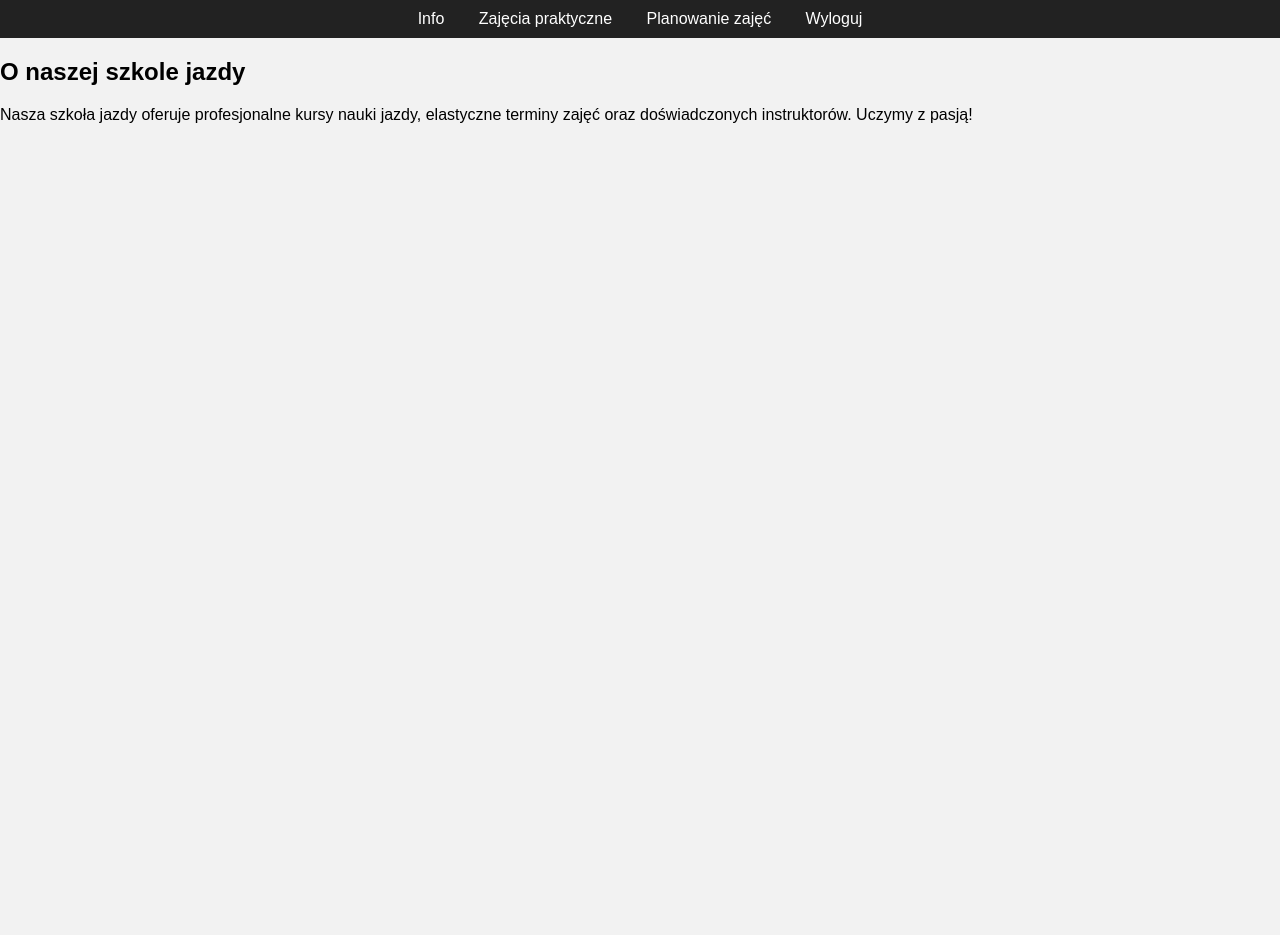
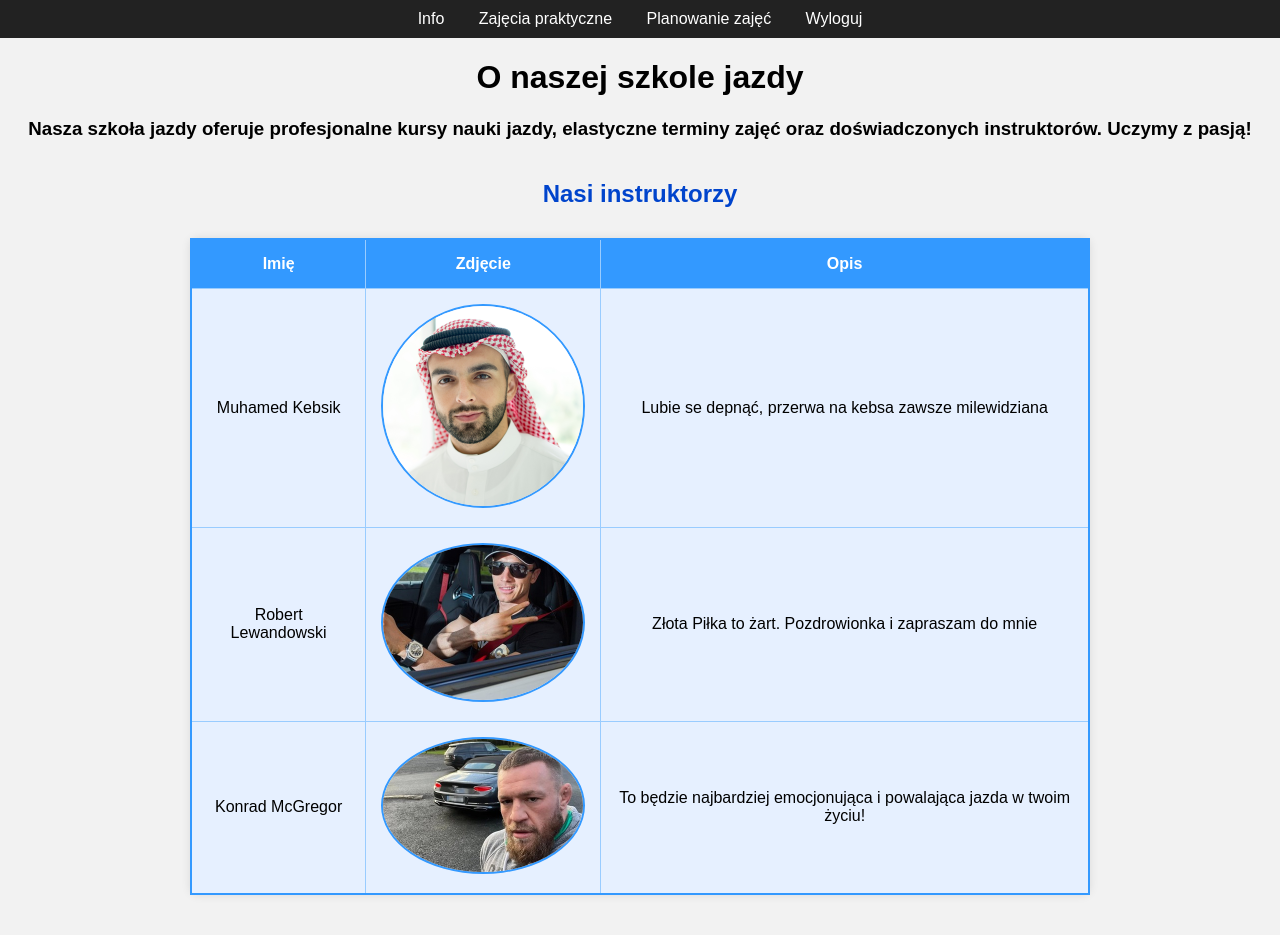
Before and after one commit to GGTeacherOP/Prawko_Szewc_Jajesnica, a PHP site: page /info.html in a window 1280 px wide. Before the commit the page ends 123 px from the top, so only its background shows below. Run offline with PHP 8.4, Linux system fonts and the light colour scheme.

Commit message:
Tabelka w zakładce info

```diff
--- a/info.html
+++ b/info.html
@@ -12,7 +12,30 @@
     <a href="planowanie.html">Planowanie zajęć</a>
     <a href="index.html">Wyloguj</a>
   </nav>
-  <h2>O naszej szkole jazdy</h2>
-  <p>Nasza szkoła jazdy oferuje profesjonalne kursy nauki jazdy, elastyczne terminy zajęć oraz doświadczonych instruktorów. Uczymy z pasją!</p>
+  <h1 id="info">O naszej szkole jazdy</h1>
+  <h3 id="info2">Nasza szkoła jazdy oferuje profesjonalne kursy nauki jazdy, elastyczne terminy zajęć oraz doświadczonych instruktorów. Uczymy z pasją!</h3>
+  <h2 id="info3">Nasi instruktorzy</h2>
+  <table>
+    <tr>
+      <th id="tab">Imię</th>
+      <th id="tab">Zdjęcie</th>
+      <th id="tab">Opis</th>
+    </tr>
+    <tr>
+      <td id="tab2">Muhamed Kebsik</td>
+      <td id="tab2"><img src="ins1.png" alt="ciapaczek"></td>
+      <td id="tab2">Lubie se depnąć, przerwa na kebsa zawsze milewidziana</td>
+    </tr>
+    <tr>
+      <td id="tab2">Robert Lewandowski</td>
+      <td id="tab2"><img src="ins2.jpg" alt="lewy"></td>
+      <td id="tab2">Złota Piłka to żart. Pozdrowionka i zapraszam do mnie</td>
+    </tr>
+    <tr>
+      <td id="tab2">Konrad McGregor</td>
+      <td id="tab2"><img src="ins3.jpg" alt="KO"></td>
+      <td id="tab2">To będzie najbardziej emocjonująca i powalająca jazda w twoim życiu!</td>
+    </tr>
+  </table>
 </body>
 </html>
--- a/style.css
+++ b/style.css
@@ -44,3 +44,34 @@ body {
   .zaplanowana {
     background-color: #f0e68c;
   }
+  #info, #info2{
+    text-align: center;
+  }
+  table{
+    width: 80%;
+    max-width: 900px;
+    border-collapse: collapse;
+    text-align: center;
+    background-color: #e6f0ff;
+    border: 2px solid #3399ff;
+    margin-bottom: 40px;
+  }
+  #tab{
+    background-color: #3399ff;
+    color: white;
+  }
+  #tab2, #tab{
+    border: 1px solid #99ccff;
+    padding: 15px;
+  }
+  img{
+    width: 200px;
+    height: auto;
+    border-radius: 50%;
+    border: 2px solid #3399ff;
+  }
+  #info3{
+    color: #0044cc;
+    margin-top: 40px;
+    text-align: center;
+  }
```
Also changed, not shown: ins1.png (added), ins2.jpg (added), ins3.jpg (added).
